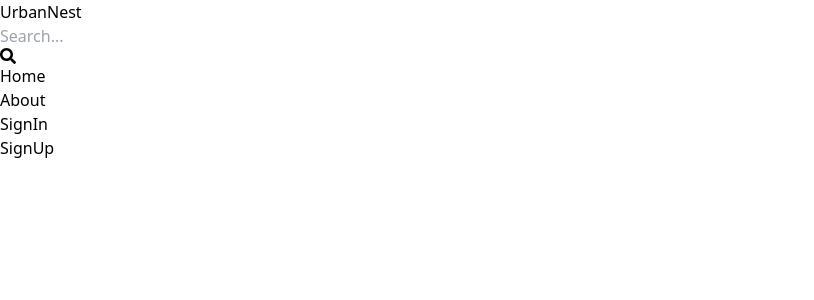
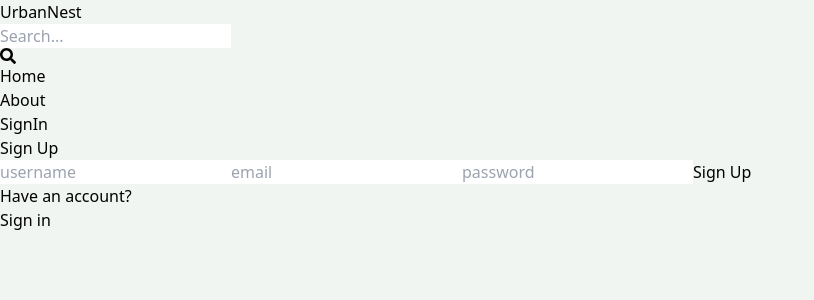
Before and after one commit to prinshukumar22/UrbanNest, a React (Vite) app in the folder frontend/: page /signup in a window 1280 px wide. Shown: the top 300 px of the page, without its empty margins (0-814 px from the left). Built offline with nearby package versions, Linux system fonts and the light colour scheme.

Commit message:
Handled sign up route

```diff
--- a/frontend/src/index.css
+++ b/frontend/src/index.css
@@ -1,3 +1,7 @@
 @tailwind base;
 @tailwind components;
 @tailwind utilities;
+
+body {
+  background-color: rgb(241, 245, 241);
+}
--- a/frontend/src/pages/SignUp.jsx
+++ b/frontend/src/pages/SignUp.jsx
@@ -1,9 +1,99 @@
-import React from 'react'
+import { Link, useNavigate } from "react-router-dom";
+import { useState } from "react";
+const SignUp = () => {
+  const [formData, setFormData] = useState({
+    username: "",
+    email: "",
+    password: "",
+  });
+  const navigate = useNavigate();
 
-const SignUp = () => {
+  const [loading, setLoading] = useState(false);
+  const [error, setError] = useState(null);
+
+  const handleChange = (e) => {
+    setFormData((prevFormData) => ({
+      ...prevFormData,
+      [e.target.id]: e.target.value,
+    }));
+  };
+
+  const submitHandler = (e) => {
+    e.preventDefault();
+
+    setLoading(true);
+    fetch("/api/auth/signup", {
+      method: "POST",
+      headers: { "Content-Type": "application/json" },
+      body: JSON.stringify({
+        username: formData.username,
+        password: formData.password,
+        email: formData.email,
+      }),
+    })
+      .then((res) => {
+        return res.json();
+      })
+      .then((data) => {
+        console.log(data);
+        setLoading(false);
+        if (!data.success) {
+          setError(data.message);
+          return;
+        }
+        setError(null);
+        navigate("/signin");
+      })
+      .catch((err) => {
+        setLoading(false);
+        setError(err.message);
+      });
+  };
+
   return (
-    <div>SignUp</div>
-  )
-}
+    <div className="mx-auto max-w-lg p-3">
+      <h1 className="text-3xl font-semibold text-center my-7">Sign Up</h1>
+      <form className="flex flex-col gap-4" onSubmit={submitHandler}>
+        <input
+          type="text"
+          placeholder="username"
+          id="username"
+          className="p-3 rounded-lg border"
+          onChange={handleChange}
+          value={formData.username}
+        ></input>
+        <input
+          type="email"
+          placeholder="email"
+          id="email"
+          className="p-3 rounded-lg border"
+          onChange={handleChange}
+          value={formData.email}
+        ></input>
+        <input
+          type="password"
+          placeholder="password"
+          id="password"
+          className="p-3 rounded-lg border"
+          onChange={handleChange}
+          value={formData.password}
+        ></input>
+        <button
+          type="submit"
+          className="bg-slate-700 text-white p-3 rounded-lg uppercase hover:opacity-95 disabled:opacity-80"
+        >
+          {loading ? "Loading..." : "Sign Up"}
+        </button>
+      </form>
+      <div className="flex gap-2 mt-4">
+        <p>Have an account?</p>
+        <Link to="/sign-in">
+          <span className="text-blue-700">Sign in</span>
+        </Link>
+      </div>
+      {error && <p className="mt-5 text-red-700">{error}</p>}
+    </div>
+  );
+};
 
-export default SignUp
+export default SignUp;
--- a/frontend/vite.config.js
+++ b/frontend/vite.config.js
@@ -1,7 +1,16 @@
-import { defineConfig } from 'vite'
-import react from '@vitejs/plugin-react-swc'
+import { defineConfig } from "vite";
+import react from "@vitejs/plugin-react-swc";
 
 // https://vitejs.dev/config/
 export default defineConfig({
+  server: {
+    proxy: {
+      "/api": {
+        target: "http://localhost:3000",
+        secure: false,
+      },
+    },
+  },
+
   plugins: [react()],
-})
+});
```
Also changed, not shown: 2 other files (tests, documents, lock files or other folders).
